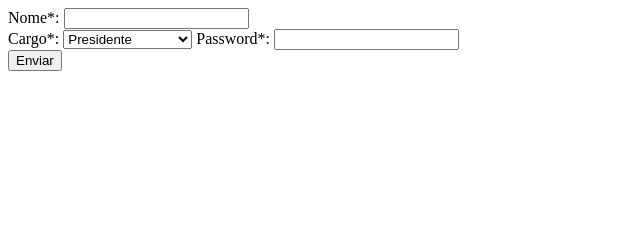
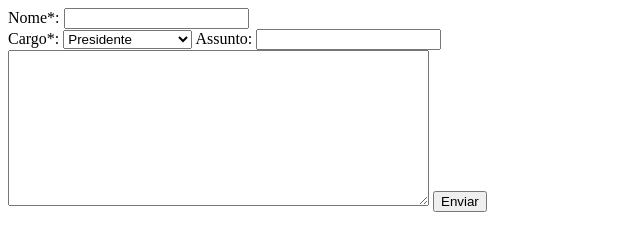
Before and after one commit to Daniel-Machado-2/Estudo-Dio-Me, a plain HTML site: page Dio.me/003/index.html in a window 1280 px wide. Shown: the whole page, without its empty margins (0-640 px from the left). Drawn offline with Linux system fonts and the light colour scheme.

Commit message:
alteração

```diff
--- a/Dio.me/003/index.html
+++ b/Dio.me/003/index.html
@@ -6,7 +6,7 @@
     <title>Button e seus tipos </title>
 </head>
 <body>
-    <for onsubmit="ja cliquei " action="" method="get">
+    <form onsubmit="ja cliquei " action="" method="get">
         <label>Nome*:</label> <input type="text" name="Nome"> <br>
         <label>Cargo*:</label>
         <select name="role">
@@ -15,7 +15,8 @@
             <option value="diretor">Diretor</option>
             <option selected value="presidente">Presidente</option>
         </select>
-        <label>Password*:</label> <input type="password" name="password"> <br>
+        <label>Assunto:</label> <input type="" name="subject"> <br>
+        <textarea name="Messagem" rows="10" cols="50"></textarea>
         <button type="submit">Enviar</button> <br>
     </form>
 </body>
```
